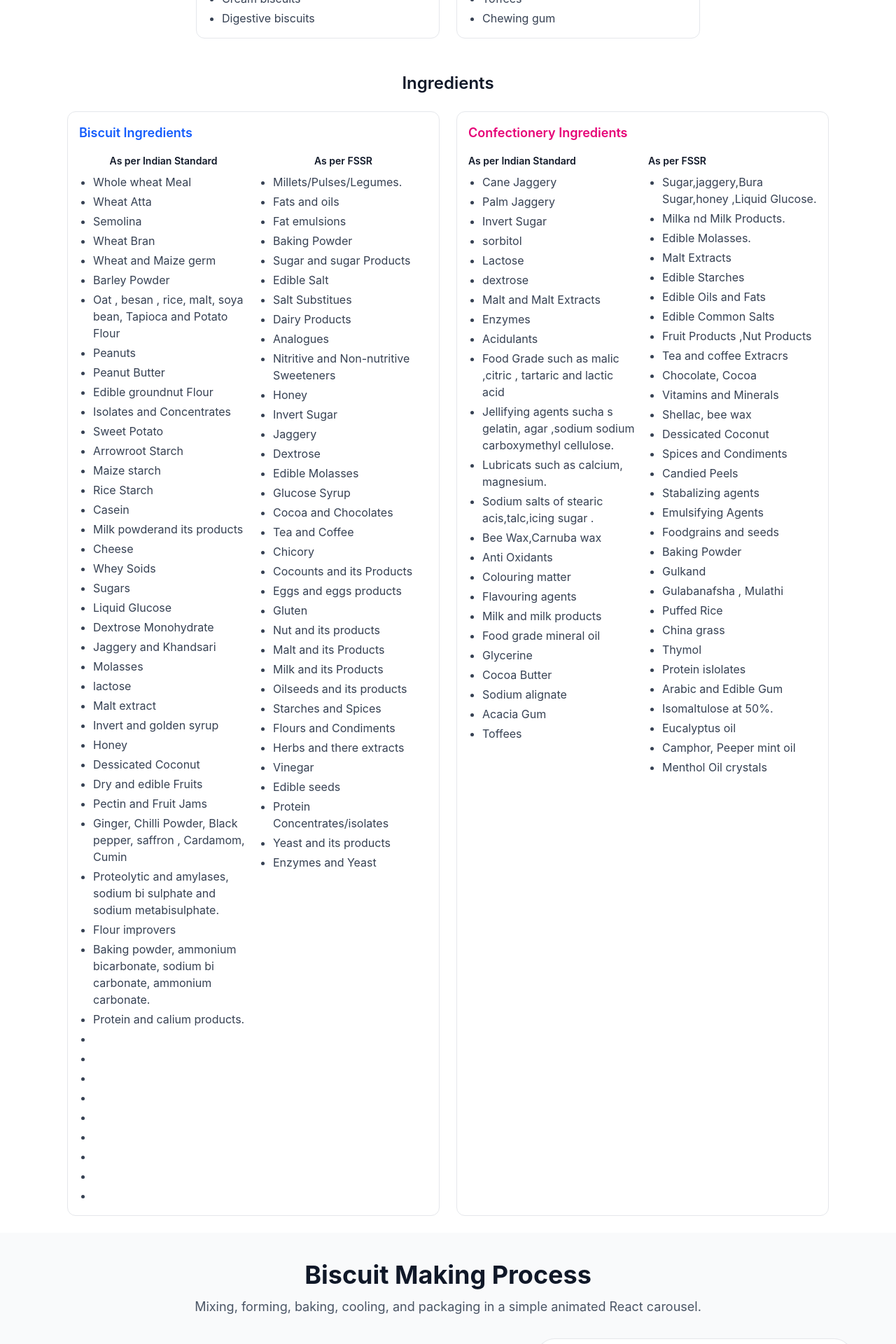
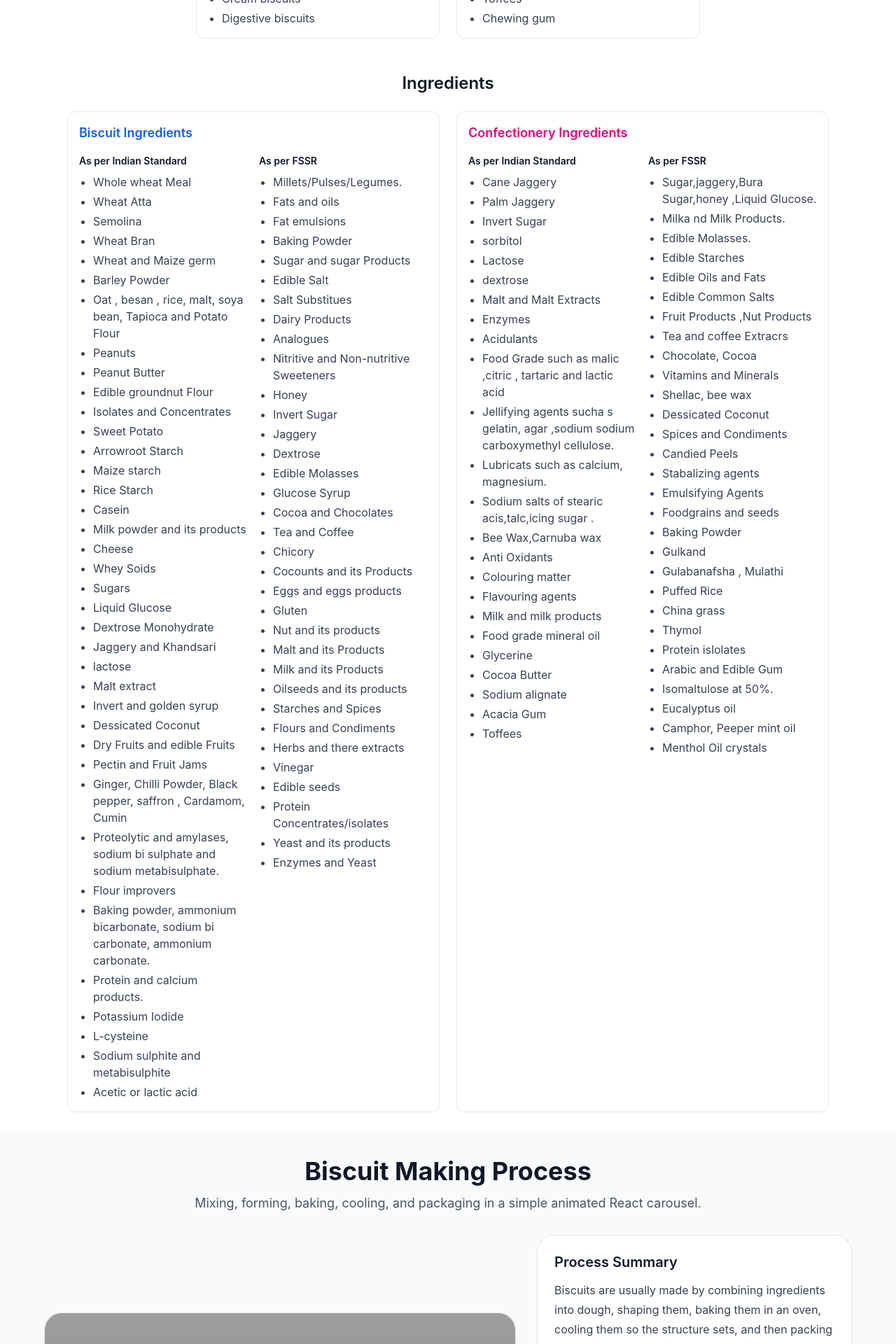
Before and after one commit to yatrikm98/aibcm, a React (Vite) app: page / in a window 1280 px wide. Shown: the part 831-2751 px from the top of the page at 70% size. Built offline with nearby package versions, Linux system fonts and the light colour scheme; grey boxes are pictures that could not be loaded.

Commit message:
adding more info in ingredients.jsx

```diff
--- a/src/Pages/Home/Ingredients.jsx
+++ b/src/Pages/Home/Ingredients.jsx
@@ -16,7 +16,7 @@ const Ingredients = () => {
                     <div className="mt-4 grid gap-4 grid-cols-2">
                         {/* As per Indian Standard */}
                         <div>
-                            <h4 className="text-sm font-semibold text-gray-900 text-center">
+                            <h4 className="text-sm font-semibold text-gray-900 ">
                                 As per Indian Standard
                             </h4>
                             <ul className="mt-2 list-disc space-y-1 pl-5 text-gray-700">
@@ -36,41 +36,34 @@ const Ingredients = () => {
                                 <li>Maize starch</li>
                                 <li>Rice Starch</li>
                                 <li>Casein</li>
-                                <li>Milk powderand its products</li>
+                                <li>Milk powder and its products</li>
                                 <li>Cheese</li>
                                 <li>Whey Soids</li>
                                 <li>Sugars</li>
                                 <li>Liquid Glucose</li>
                                 <li>Dextrose Monohydrate</li>
                                 <li>Jaggery and Khandsari</li>
-                                <li>Molasses</li>
                                 <li>lactose</li>
                                 <li>Malt extract</li>
                                 <li>Invert and golden syrup</li>
-                                <li>Honey</li>
                                 <li>Dessicated Coconut</li>
-                                <li>Dry and edible Fruits</li>
+                                <li>Dry Fruits and edible Fruits</li>
                                 <li>Pectin and Fruit Jams</li>
                                 <li>Ginger, Chilli Powder, Black pepper, saffron , Cardamom, Cumin</li>
                                 <li>Proteolytic and amylases, sodium bi sulphate and sodium metabisulphate.</li>
                                 <li>Flour improvers</li>
                                 <li>Baking powder, ammonium bicarbonate, sodium bi carbonate, ammonium carbonate.</li>
-                                <li>Protein and calium products.</li>
-                                <li></li>
-                                <li></li>
-                                <li></li>
-                                <li></li>
-                                <li></li>
-                                <li></li>
-                                <li></li>
-                                <li></li>
-                                <li></li>
+                                <li>Protein and calcium products.</li>
+                                <li>Potassium Iodide</li>
+                                <li>L-cysteine</li>
+                                <li>Sodium sulphite and metabisulphite</li>
+                                <li>Acetic or lactic acid </li>
                             </ul>
                         </div>
 
                         {/* As per FSSR */}
                         <div>
-                            <h4 className="text-sm font-semibold text-gray-900 text-center">
+                            <h4 className="text-sm font-semibold text-gray-900 ">
                                 As per FSSR
                             </h4>
                             <ul className="mt-2 list-disc space-y-1 pl-5 text-gray-700">
@@ -162,7 +155,6 @@ const Ingredients = () => {
                                 <li>Sugar,jaggery,Bura Sugar,honey ,Liquid Glucose.</li>
                                 <li>Milka nd Milk Products.</li>
                                 <li>Edible Molasses.</li>
-                                <li>Malt Extracts</li>
                                 <li>Edible Starches</li>
                                 <li>Edible Oils and Fats</li>
                                 <li>Edible Common Salts</li>
--- a/src/Pages/components/Company.jsx
+++ b/src/Pages/components/Company.jsx
@@ -48,7 +48,7 @@ const Company = ({ data }) => {
                             <div className="mt-5 grid gap-4 sm:grid-cols-2">
                                 <div className="rounded-2xl bg-blue-50 p-4">
                                     <div className="text-sm font-medium text-blue-700">
-                                        Total Income
+                                        Total Revenue
                                     </div>
                                     <div className="mt-1 text-2xl font-bold text-gray-900">
                                         {data.totalIncome}
```
Also changed, not shown: 1 other file (tests, documents, lock files or other folders).
